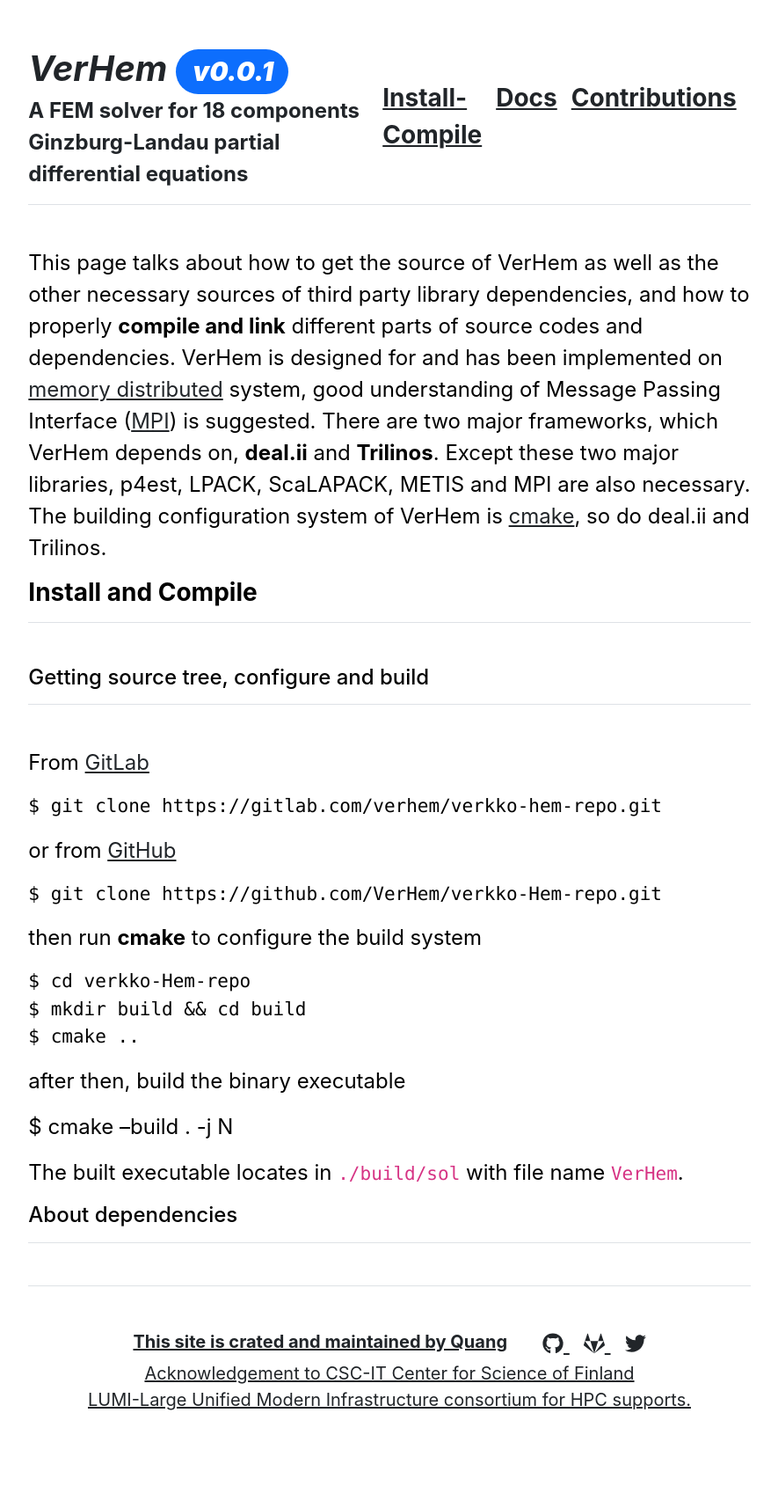
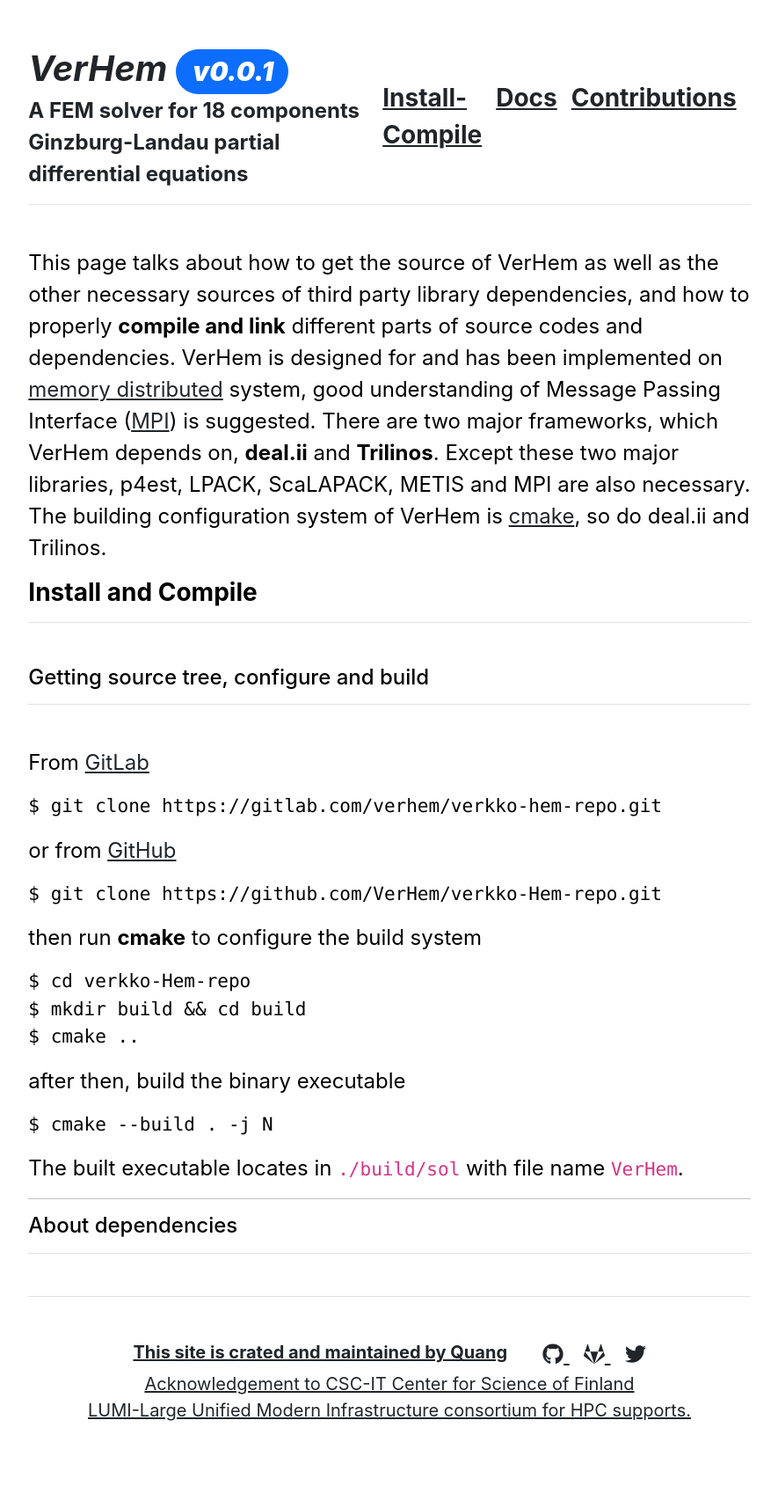
Before and after one commit to VerHem/VerHem.github.io, a Jekyll site: the page built from install.md, in a window 1280 px wide. Shown: the whole page at 88% size, without its empty margins (197-1082 px from the left). Built offline with Jekyll 4.4.1, drawn with Linux system fonts in a browser that asks for light colours.

Commit message:
edit install.md

````diff
--- a/install.md
+++ b/install.md
@@ -23,9 +23,11 @@ $ mkdir build && cd build
 $ cmake ..
 ```
 after then, build the binary executable
-
+```shell
 $ cmake --build . -j N
-
+```
 The built executable locates in `./build/sol` with file name `VerHem`.
 
+
+--------------
 <h4 class="border-bottom pb-3 mb-5">About dependencies</h4>
````
